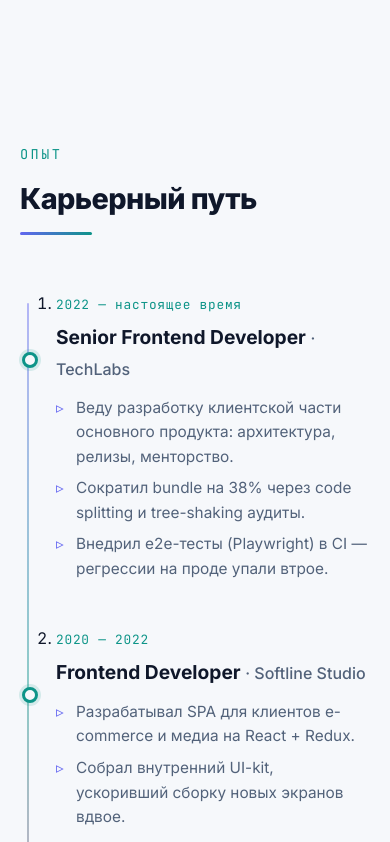
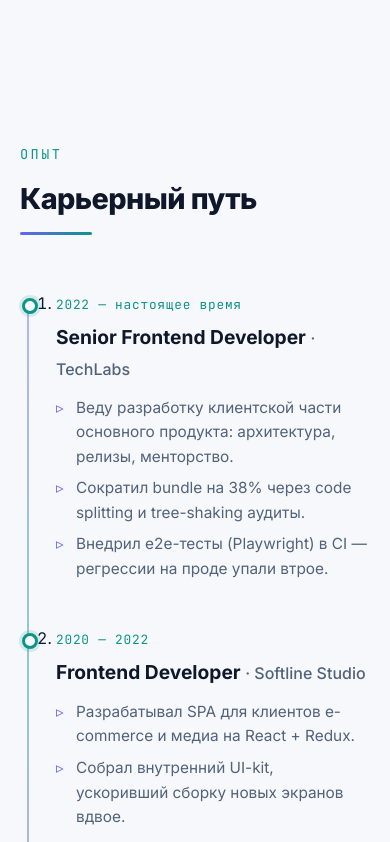
Before and after one commit to VictorKachin/mistral_dev-portfolio, a React (Vite) app: page / in a window 390 px wide. Shown: the part 5707-6549 px from the top of the page. Built offline with nearby package versions, Linux system fonts and the light colour scheme.

Commit message:
Revert "Timeline: align mobile marker to first list point row"
This reverts commit 6d9f8876d3438f774ddef455d5d283ba199c5869.

```diff
--- a/src/components/Experience/Experience.module.css
+++ b/src/components/Experience/Experience.module.css
@@ -100,6 +100,5 @@
 
   .dot {
     left: -34px;
-    top: 61px;
   }
 }
```
